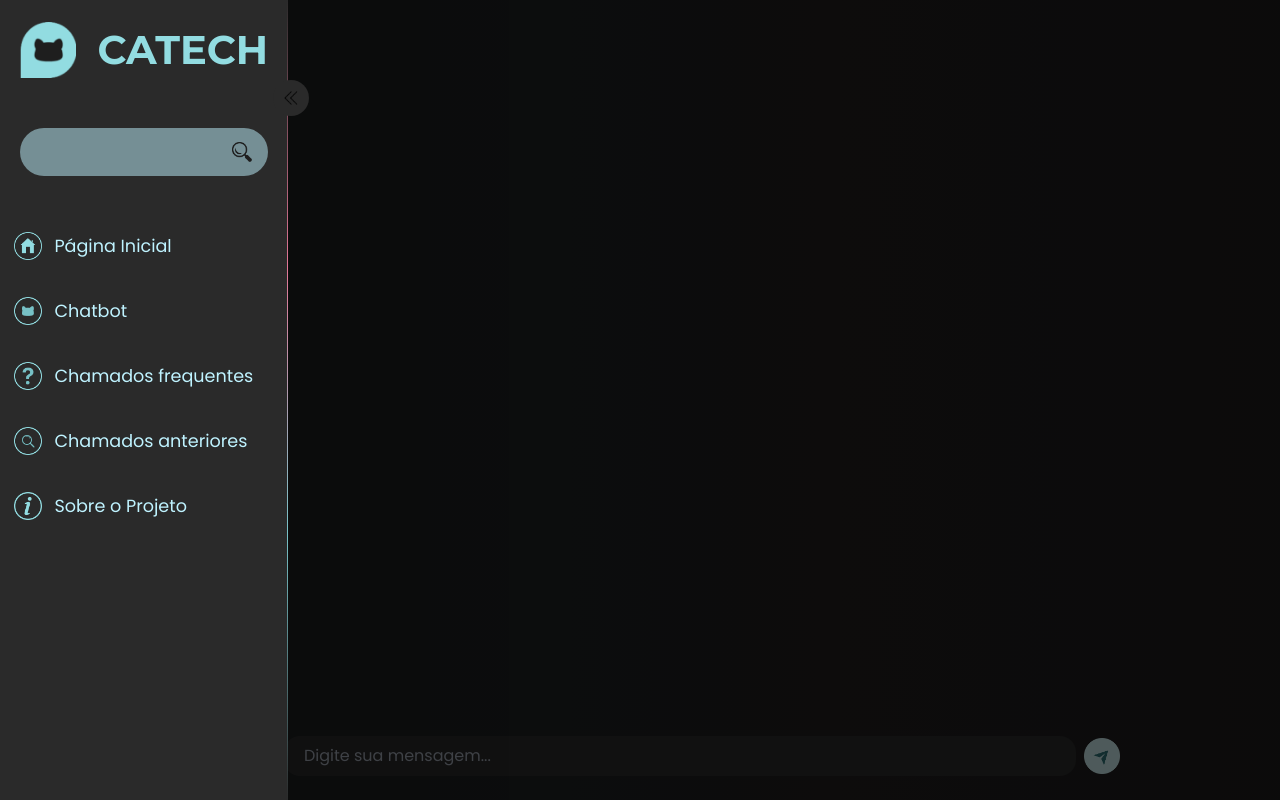
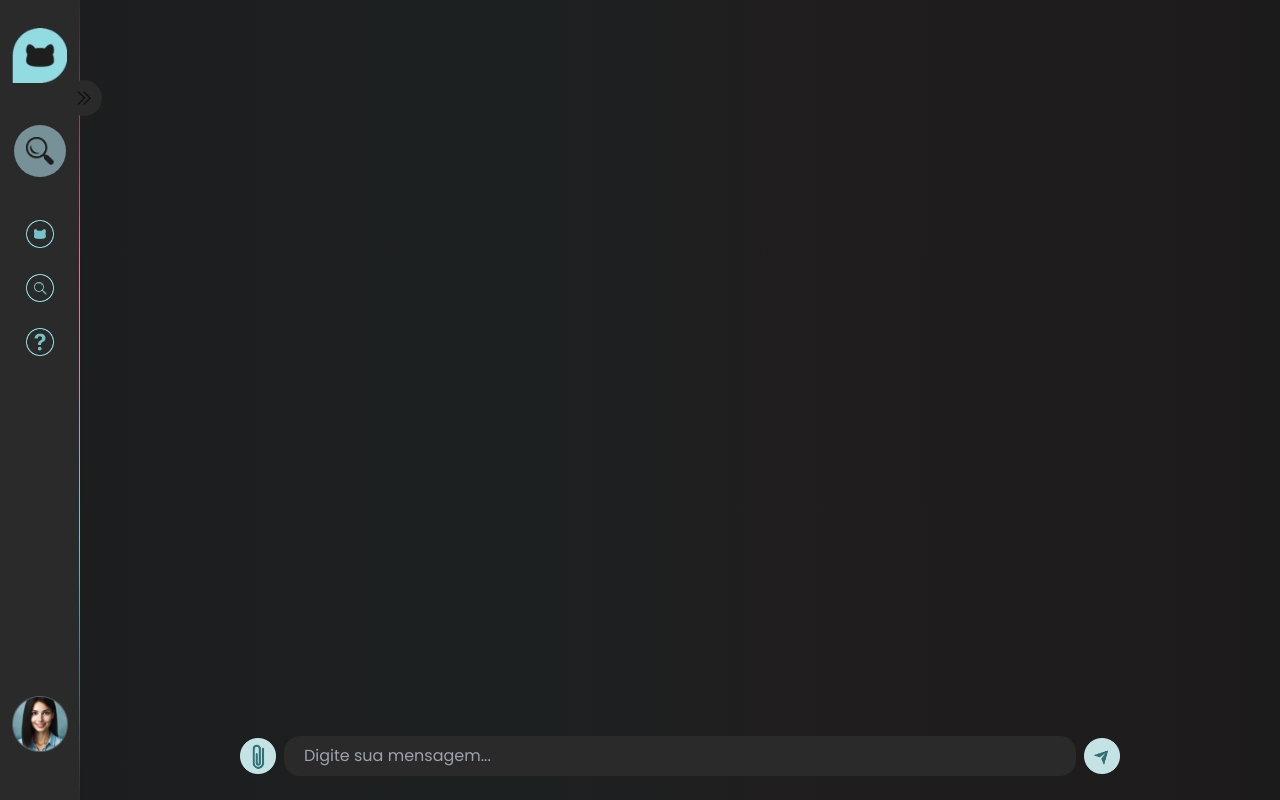
Before and after one commit to viniciusvinny233/project-chatbot-fiap, a React (Vite) app: page /chatbot in a window 1280 px wide. Built offline with nearby package versions, Linux system fonts and the light colour scheme.

Commit message:
Correção sidebar

```diff
--- a/src/components/Topbar.tsx
+++ b/src/components/Topbar.tsx
@@ -17,7 +17,9 @@
 
 const Topbar: React.FC = () => {
   const [isMobile, setIsMobile] = useState(false);
-  const [isOpen, setIsOpen] = useState(false);
+  const [isOpen, setIsOpen] = useState(!false);
+
+
 
   const toggleMenu = () => {
 
```
